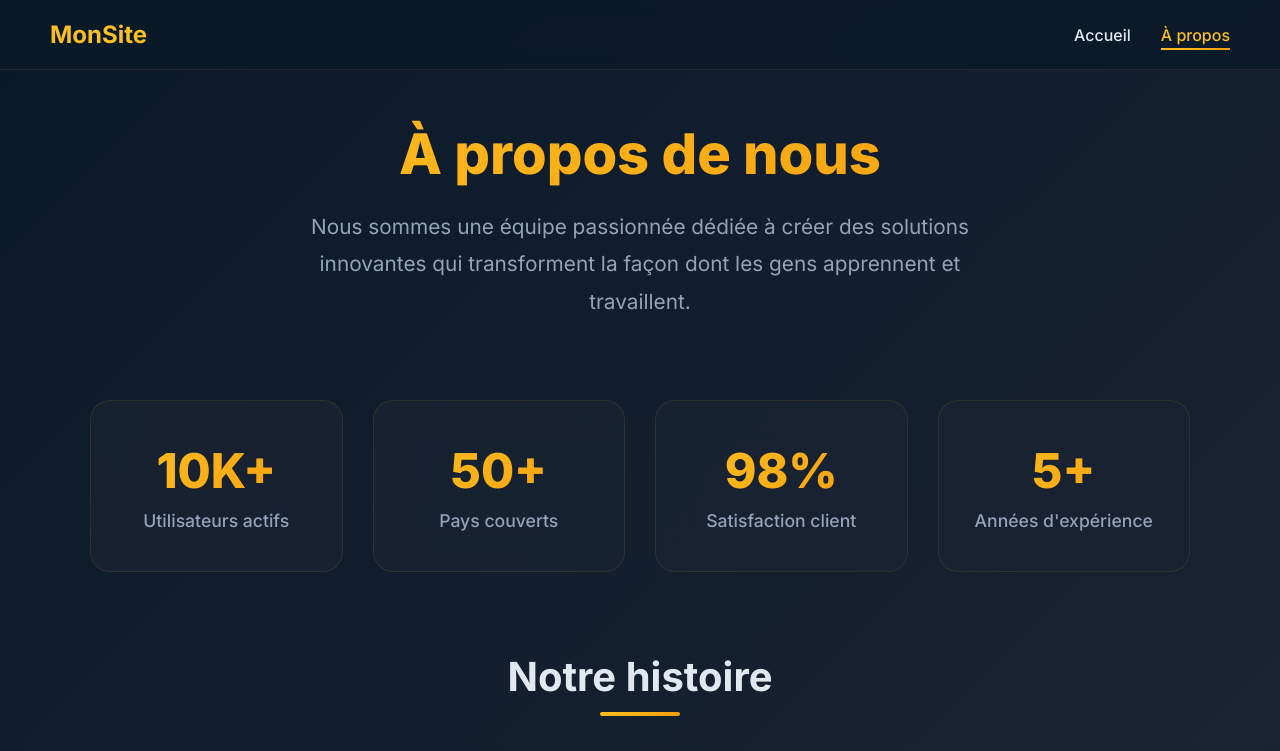
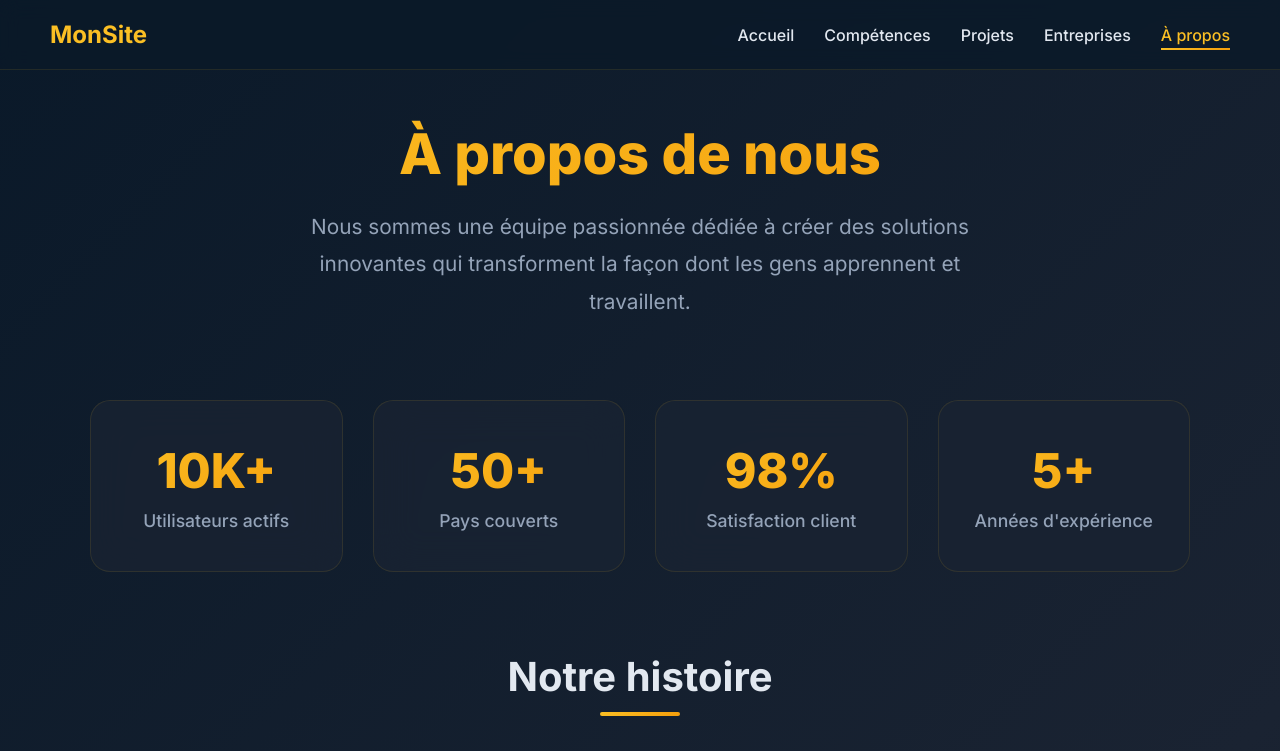
Before and after one commit to ayaderdar/docs, a plain HTML site: page about.html in a window 1280 px wide. Shown: the top 751 px of the page. Drawn offline with Linux system fonts and the light colour scheme.

Commit message:
Update about.html
Co-Authored-By: mintlify[bot] <109931778+mintlify[bot]@users.noreply.github.com>

```diff
--- a/about.html
+++ b/about.html
@@ -430,6 +430,9 @@
         <a href="index.html" class="logo">MonSite</a>
         <ul class="nav-links">
             <li><a href="index.html">Accueil</a></li>
+            <li><a href="competences.html">Compétences</a></li>
+            <li><a href="projets.html">Projets</a></li>
+            <li><a href="entreprises.html">Entreprises</a></li>
             <li><a href="about.html" class="active">À propos</a></li>
         </ul>
     </nav>
```
